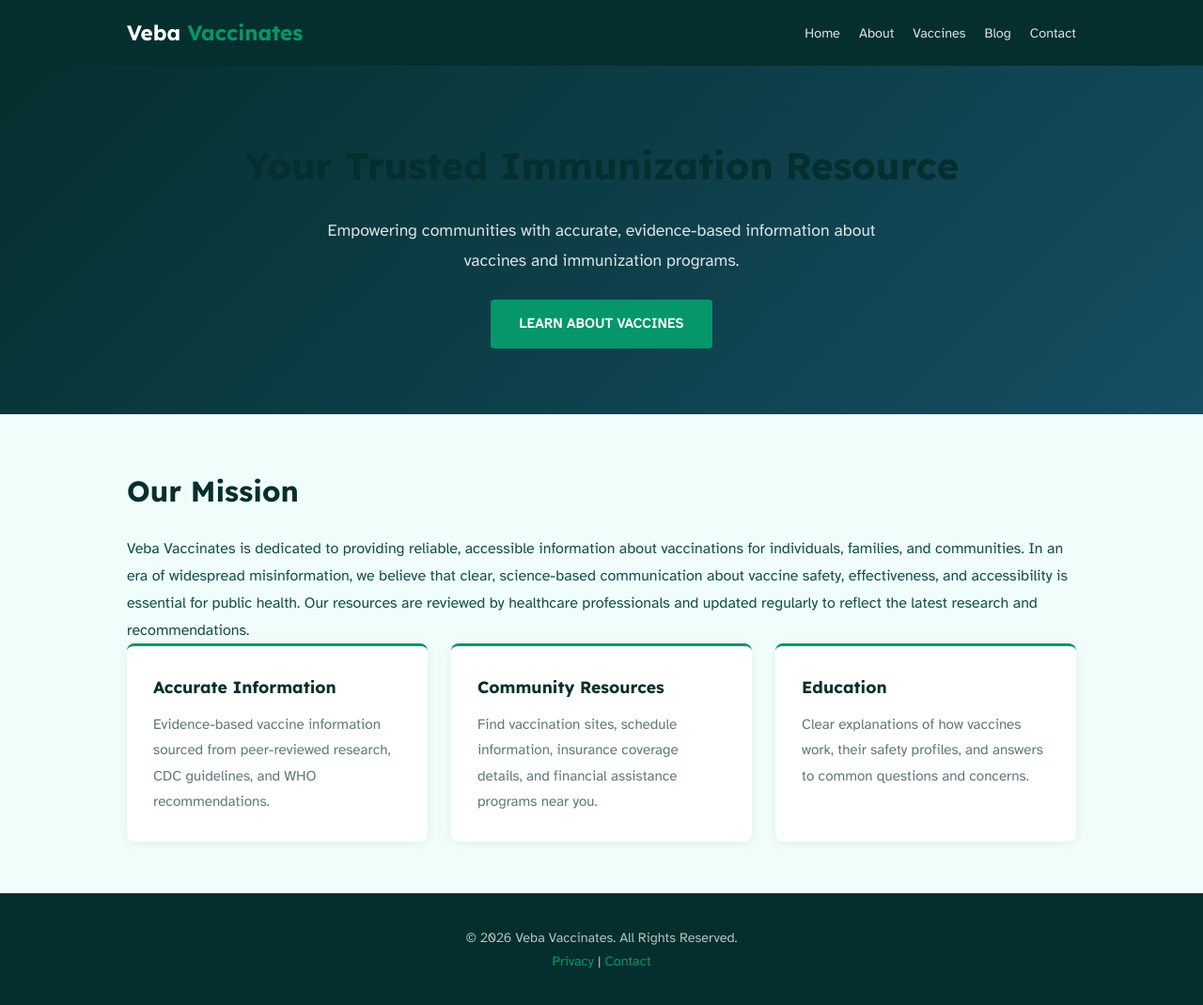
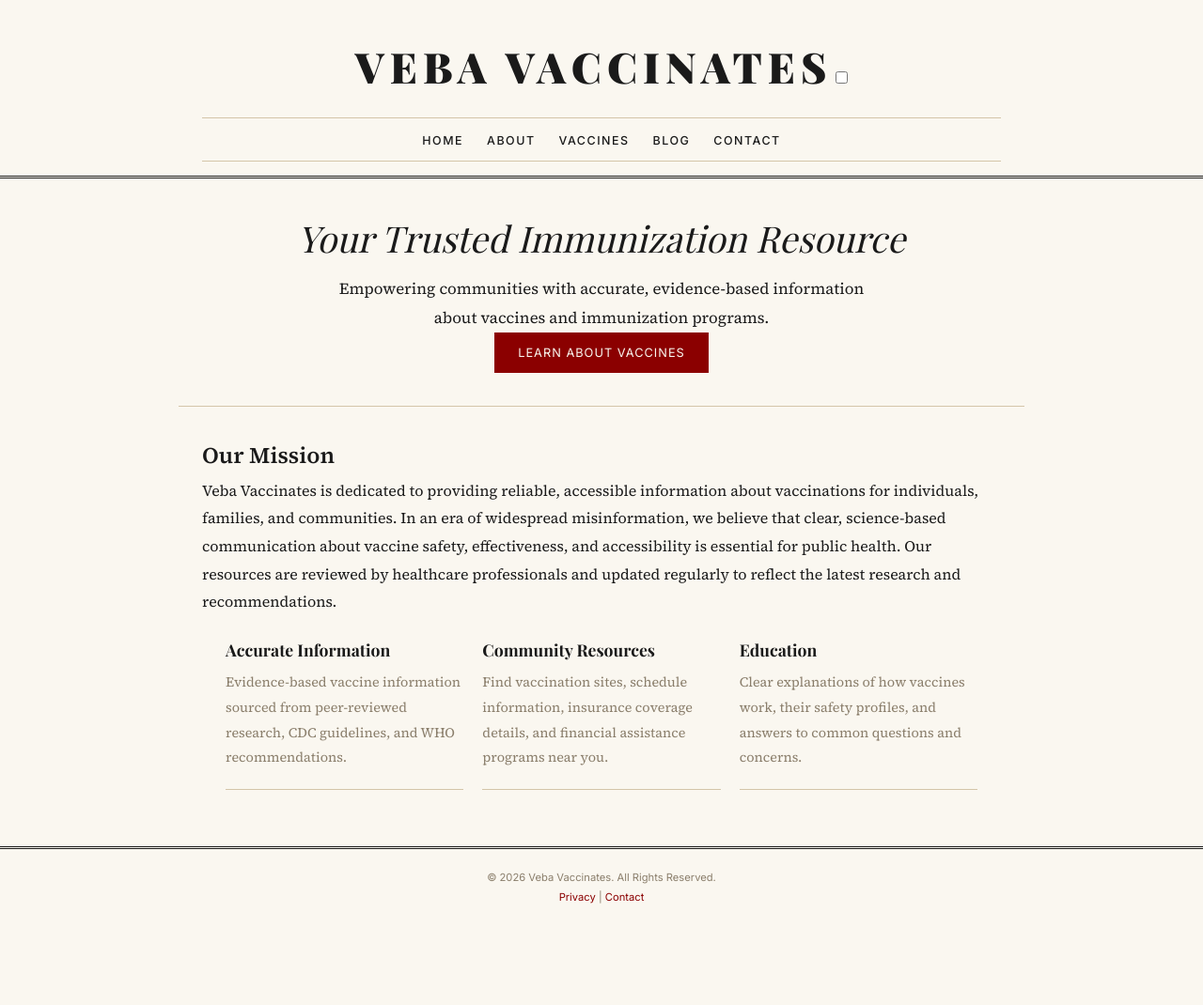
Before and after one commit to forest-sd/vebavaccinates, a plain HTML site: page index.html in a window 1280 px wide. Shown: the whole page at 94% size. After the commit the page ends 985 px from the top, so only its background shows below. Drawn offline with nearby package versions, Linux system fonts and the light colour scheme; a web font is replaced by a local one.

Commit message:
Reskin: apply editorial design template

```diff
--- a/css/style.css
+++ b/css/style.css
@@ -1,25 +1,50 @@
-@import url('https://fonts.googleapis.com/css2?family=Lexend:wght@400;600;700&family=Atkinson+Hyperlegible:wght@300;400;500;600&display=swap');
-:root{--primary:#0891B2;--accent:#059669;--bg:#F0FDFA;--text:#134E4A;--text-light:#5F7A76;--dark:#042F2E;--alt-bg:#ECFDF5;--white:#FFFFFF}
-*{margin:0;padding:0;box-sizing:border-box}
-body{font-family:'Atkinson Hyperlegible',sans-serif;background:var(--bg);color:var(--text);line-height:1.8}
-a{color:var(--accent);text-decoration:none;transition:color .3s}a:hover{color:var(--primary)}
-h1,h2,h3{font-family:'Lexend',serif;color:var(--dark)}
-.container{max-width:1050px;margin:0 auto;padding:0 20px}
-header{background:var(--dark);padding:15px 0;position:sticky;top:0;z-index:100}
-header .container{display:flex;justify-content:space-between;align-items:center}
-.logo{font-family:'Lexend',serif;font-size:1.4rem;font-weight:700;color:var(--white)}.logo span{color:var(--accent)}
-nav ul{list-style:none;display:flex;gap:20px}nav ul li a{color:rgba(255,255,255,.85);font-weight:500;font-size:.9rem}nav ul li a:hover{color:var(--accent)}
-.hamburger{display:none;flex-direction:column;cursor:pointer;gap:5px}.hamburger span{width:26px;height:2px;background:var(--accent);border-radius:2px}
-#menu-toggle{display:none}
-.hero{padding:70px 0;text-align:center;background:linear-gradient(135deg,var(--dark),#164E63);color:var(--white)}
-.hero h1{font-size:2.5rem;margin-bottom:18px}.hero p{font-size:1.1rem;opacity:.85;max-width:650px;margin:0 auto 25px}
-.btn{display:inline-block;padding:13px 30px;background:var(--accent);color:var(--white);font-weight:600;border-radius:4px;transition:all .3s;text-transform:uppercase;letter-spacing:.5px;font-size:.9rem}
-.btn:hover{background:var(--primary)}
-section{padding:55px 0}.alt-bg{background:var(--alt-bg)}
-h2{font-size:1.9rem;margin-bottom:20px}
-.grid{display:grid;grid-template-columns:repeat(auto-fit,minmax(280px,1fr));gap:25px}
-.card{background:var(--white);padding:28px;border-radius:8px;box-shadow:0 2px 12px rgba(0,0,0,.06);border-top:3px solid var(--accent)}
-.card h3{margin-bottom:10px;font-size:1.1rem}.card p{color:var(--text-light);font-size:.95rem}
-footer{background:var(--dark);padding:35px 0;text-align:center;color:rgba(255,255,255,.7)}
-footer p{font-size:.9rem}footer a{color:var(--accent)}
-@media(max-width:768px){.hamburger{display:flex}nav ul{display:none;flex-direction:column;position:absolute;top:55px;left:0;right:0;background:var(--dark);padding:20px;gap:12px;text-align:center}#menu-toggle:checked~nav ul{display:flex}.hero h1{font-size:2rem}.grid{grid-template-columns:1fr}}
+@import url('https://fonts.googleapis.com/css2?family=Playfair+Display:ital,wght@0,400;0,700;0,900;1,400&family=Source+Serif+4:wght@300;400;600&family=Inter:wght@400;500&display=swap');
+:root{--serif:'Playfair Display',Georgia,serif;--body:'Source Serif 4','Georgia',serif;--sans:'Inter',system-ui,sans-serif;--ink:#1a1a1a;--paper:#faf7f0;--rule:#d4c5a9;--faded:#8a7e6b;--accent:#8b0000}
+*,*::before,*::after{box-sizing:border-box;margin:0;padding:0}
+body{font-family:var(--body);color:var(--ink);background:var(--paper);line-height:1.85;font-size:16px}
+a{color:var(--accent);text-decoration:none}a:hover{text-decoration:underline}
+img{max-width:100%;height:auto}
+.container{max-width:900px;margin:0 auto;padding:0 25px}
+header{text-align:center;padding:30px 25px 15px;border-bottom:3px double var(--ink)}
+.masthead{font-family:var(--serif);font-size:2.8rem;font-weight:900;letter-spacing:6px;text-transform:uppercase;text-decoration:none;color:var(--ink)}
+.dateline{font-family:var(--sans);font-size:.7rem;color:var(--faded);margin-top:6px;letter-spacing:3px;text-transform:uppercase}
+nav{border-top:1px solid var(--rule);border-bottom:1px solid var(--rule);margin-top:12px;padding:8px 0;text-align:center}
+nav ul{list-style:none;display:flex;justify-content:center;gap:25px}
+nav a{color:var(--ink);font-family:var(--sans);font-size:.78rem;text-transform:uppercase;letter-spacing:1.5px;text-decoration:none;font-weight:500}
+nav a:hover,nav a.active{color:var(--accent)}
+.menu-toggle{display:none;background:none;border:none;cursor:pointer;font-size:1.2rem;color:var(--ink)}
+.logo{font-family:var(--serif);font-size:2.8rem;font-weight:900;letter-spacing:6px;text-transform:uppercase;text-decoration:none;color:var(--ink)}
+.logo:hover{text-decoration:none}
+.hero{padding:40px 25px 35px;text-align:center;border-bottom:1px solid var(--rule);max-width:900px;margin:0 auto}
+.hero h1{font-family:var(--serif);font-size:2.4rem;font-style:italic;line-height:1.2;max-width:700px;margin:0 auto;font-weight:400}
+.hero .byline{font-family:var(--sans);font-size:.8rem;color:var(--faded);margin-top:12px;font-style:italic}
+.hero p{margin-top:15px;max-width:600px;margin-left:auto;margin-right:auto;font-size:1.05rem}
+.columns{display:grid;grid-template-columns:2fr 1fr;gap:0;padding:30px 25px;max-width:900px;margin:0 auto}
+.main-col{padding-right:30px;border-right:1px solid var(--rule)}
+.main-col p{text-align:justify;margin-bottom:15px}
+.main-col p:first-child::first-letter{font-family:var(--serif);font-size:3.5rem;float:left;line-height:.8;margin-right:8px;margin-top:6px;font-weight:900;color:var(--accent)}
+.sidebar{padding-left:25px}
+.sidebar h4{font-family:var(--sans);font-size:.65rem;text-transform:uppercase;letter-spacing:2px;color:var(--faded);margin-bottom:15px;border-bottom:1px solid var(--rule);padding-bottom:5px}
+.sidebar .side-item{margin-bottom:18px}
+.sidebar .side-item h5{font-family:var(--serif);font-size:.95rem;line-height:1.3}
+.sidebar .side-item p{font-size:.8rem;color:var(--faded);font-family:var(--sans)}
+.content{max-width:700px;margin:0 auto;padding:40px 25px}
+.content h1{font-family:var(--serif);font-size:2.2rem;margin-bottom:10px;font-style:italic}
+.content h2{font-family:var(--serif);font-size:1.5rem;margin:30px 0 10px;color:var(--accent);font-weight:400;font-style:italic}
+.content p{margin-bottom:15px;text-align:justify}
+.content ul,.content ol{margin:10px 0 15px 25px}
+.page-header{text-align:center;padding:35px 25px;border-bottom:1px solid var(--rule)}
+.page-header h1{font-family:var(--serif);font-size:2.2rem;font-style:italic;font-weight:400}
+.posts-grid{max-width:900px;margin:0 auto;padding:30px 25px}
+.posts-grid h2{font-family:var(--serif);text-align:center;font-style:italic;font-weight:400;font-size:1.6rem;margin-bottom:25px}
+.card{border-bottom:1px solid var(--rule);padding:20px 0}
+.card h3{font-family:var(--serif);font-size:1.1rem}
+.card h3 a{color:var(--ink);text-decoration:none}.card h3 a:hover{color:var(--accent)}
+.card p,.card .excerpt{font-size:.9rem;color:var(--faded);margin-top:5px}
+.card .date,.card .meta{font-family:var(--sans);font-size:.7rem;color:var(--faded);text-transform:uppercase;letter-spacing:1px}
+section{padding:30px 0}
+.grid{display:grid;grid-template-columns:repeat(auto-fit,minmax(250px,1fr));gap:20px;max-width:900px;margin:0 auto;padding:0 25px}
+.btn{display:inline-block;background:var(--accent);color:var(--paper);padding:10px 25px;font-family:var(--sans);font-size:.8rem;letter-spacing:1px;text-transform:uppercase}
+footer{text-align:center;padding:20px;font-family:var(--sans);font-size:.7rem;color:var(--faded);border-top:3px double var(--ink);margin-top:30px}
+footer a{color:var(--accent)}
+@media(max-width:768px){.menu-toggle{display:block}nav ul{display:none;flex-direction:column;gap:10px}nav ul.open{display:flex}.columns{grid-template-columns:1fr}.main-col{border-right:none;padding-right:0;margin-bottom:20px}.sidebar{padding-left:0;border-top:1px solid var(--rule);padding-top:20px}.hero h1{font-size:1.8rem}}
```
